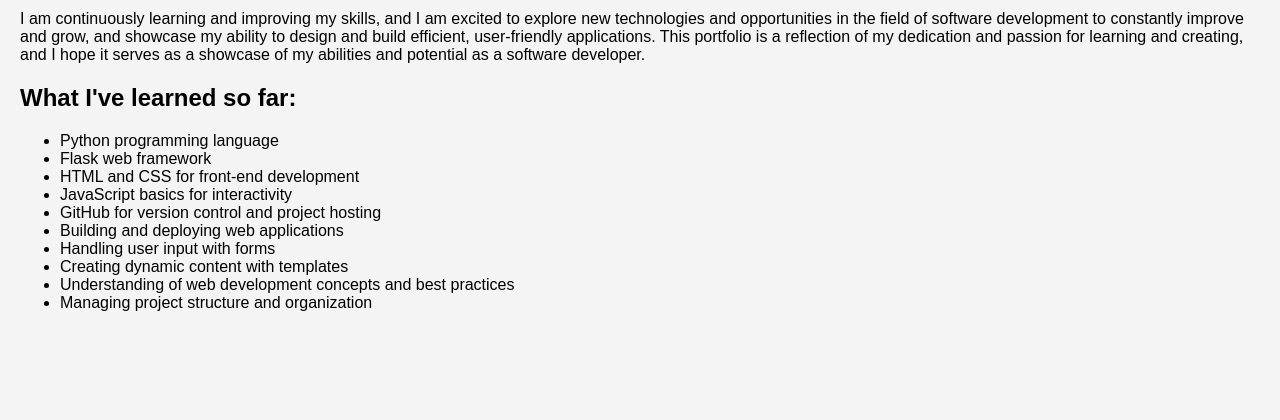
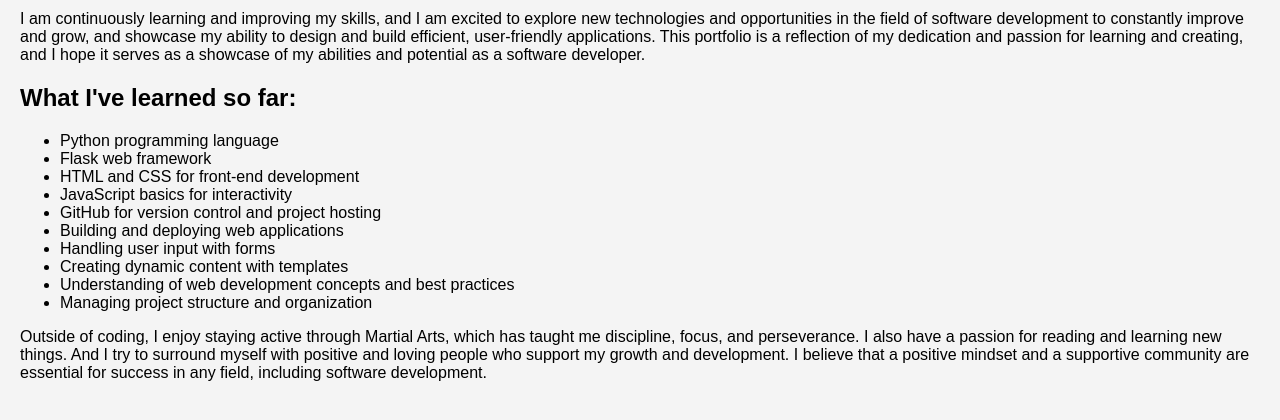
Before and after one commit to mdpos95-tech/flask-portfolio, a Flask app: page /about in a window 1280 px wide. Shown: the part 242-662 px from the top of the page. Run offline with Flask 3, Linux system fonts and the light colour scheme.

Commit message:
Adding personal text for about.html

```diff
--- a/templates/about.html
+++ b/templates/about.html
@@ -35,5 +35,13 @@
     <li>Creating dynamic content with templates</li>
     <li>Understanding of web development concepts and best practices</li>
     <li>Managing project structure and organization</li>
+</ul>
+
+<p>
+    Outside of coding, I enjoy staying active through Martial Arts, which has taught me discipline, focus, and
+    perseverance. I also have a passion for reading and learning new things. And I try to surround myself with positive
+    and loving people who support my growth and development. I believe that a positive mindset and a supportive
+    community are essential for success in any field, including software development.
+</p>
 
 {% endblock %}
```
